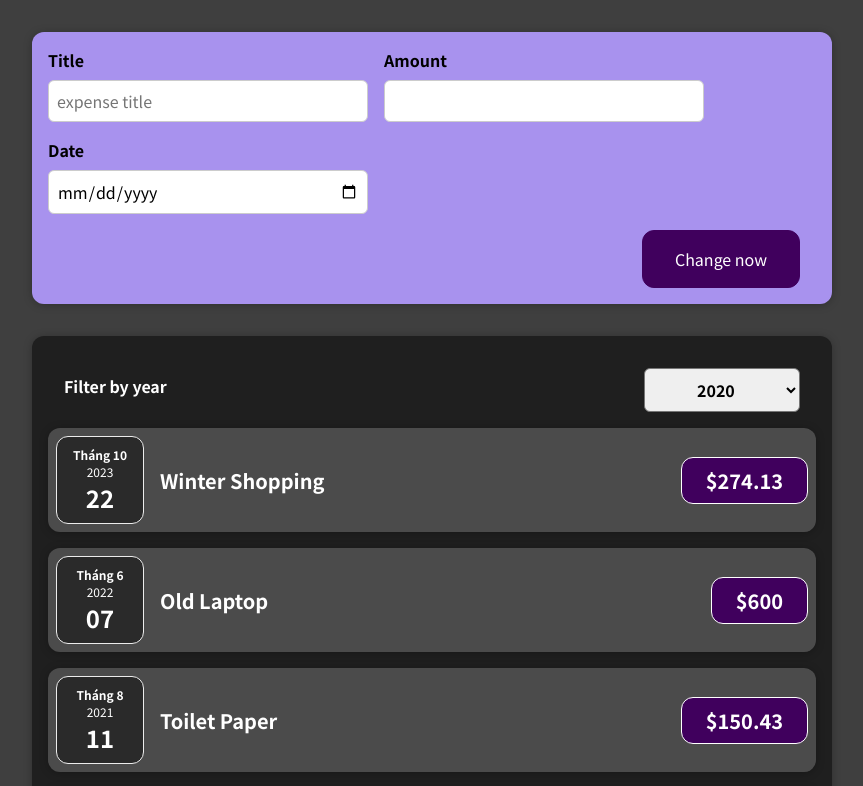
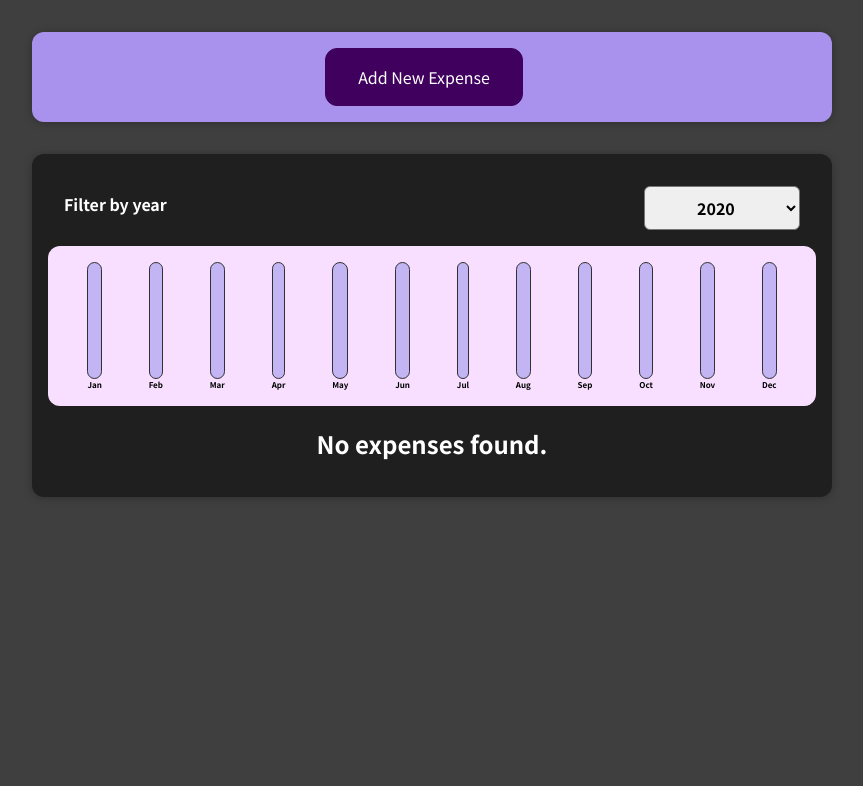
Before and after one commit to phlong19/Expense-Tracker, a React (Create React App) app: page / in a window 1280 px wide. Shown: the top 786 px of the page, without its empty margins (208-1071 px from the left). Built offline with nearby package versions, Linux system fonts and the light colour scheme.

Commit message:
completed

```diff
--- a/src/App.js
+++ b/src/App.js
@@ -27,6 +27,12 @@ const DUMMY_EXPENSES = [
     amount: 78.5,
     date: new Date(2019, 11, 3),
   },
+  {
+    id: 5,
+    title: 'Water Bottle',
+    amount: 5,
+    date: new Date(2022, 10, 19),
+  },
 ];
 
 const App = () => {
--- /dev/null
+++ b/src/components/Chart/Chart.css
@@ -0,0 +1,9 @@
+.chart {
+    padding: 1rem;
+    border-radius: 12px;
+    background-color: #f8dfff;
+    text-align: center;
+    display: flex;
+    justify-content: space-around;
+    height: 10rem;
+  }
--- /dev/null
+++ b/src/components/Chart/Chart.js
@@ -0,0 +1,22 @@
+import './Chart.css';
+import ChartBar from './ChartBar';
+
+const Chart = props => {
+  const dataPointsValue = props.dataPoints.map(dataPoint => dataPoint.value);
+
+  const totalMax = Math.max(...dataPointsValue);
+  return (
+    <div className="chart">
+      {props.dataPoints.map(dataPoint => (
+        <ChartBar
+          key={dataPoint.label}
+          value={dataPoint.value}
+          maxValue={totalMax}
+          label={dataPoint.label}
+        />
+      ))}
+    </div>
+  );
+};
+
+export default Chart;
--- /dev/null
+++ b/src/components/Chart/ChartBar.css
@@ -0,0 +1,30 @@
+.chart-bar{
+    height: 100%;
+    display: flex;
+    flex-direction: column;
+    align-items: center;
+}
+
+.chart-bar__inner{
+    height: 100%;
+    width: 100%;
+    border: 1px solid #313131;
+    border-radius:12px;
+    background-color: #c3b4f3;
+    overflow: hidden;
+    display: flex;
+    flex-direction: column;
+    justify-content: flex-end;
+}
+
+.chart-bar__fill {
+    background-color: #4826b9;
+    width: 100%;
+    transition: all 0.3s ease-out;
+  }
+
+  .chart-bar__label {
+    font-weight: bold;
+    font-size: 0.5rem;
+    text-align: center;
+  }
--- /dev/null
+++ b/src/components/Chart/ChartBar.js
@@ -0,0 +1,21 @@
+import './ChartBar.css';
+
+const ChartBar = props => {
+  let barFillHeight = '0%';
+  if (props.maxValue > 0) {
+    barFillHeight = Math.round((props.value / props.maxValue) * 100) + '%';
+  }
+  return (
+    <div className="chart-bar">
+      <div className="chart-bar__inner">
+        <div
+          className="chart-bar__fill"
+          style={{ height: barFillHeight }}
+        ></div>
+      </div>
+      <div className="chart-bar__label">{props.label}</div>
+    </div>
+  );
+};
+
+export default ChartBar;
--- /dev/null
+++ b/src/components/Expenses/ExpenesesChart.js
@@ -0,0 +1,26 @@
+import Chart from '../Chart/Chart';
+
+const ExpensesChart = props => {
+    const chartDataPoints = [
+        { label: 'Jan', value: 0 },
+        { label: 'Feb', value: 0 },
+        { label: 'Mar', value: 0 },
+        { label: 'Apr', value: 0 },
+        { label: 'May', value: 0 },
+        { label: 'Jun', value: 0 },
+        { label: 'Jul', value: 0 },
+        { label: 'Aug', value: 0 },
+        { label: 'Sep', value: 0 },
+        { label: 'Oct', value: 0 },
+        { label: 'Nov', value: 0 },
+        { label: 'Dec', value: 0 },
+    ];
+
+    for (const expense of props.expenses) {
+        const expenseMonth = expense.date.getMonth();
+        chartDataPoints[expenseMonth].value += expense.amount;
+    }
+  return <Chart dataPoints={chartDataPoints} />;
+};
+
+export default ExpensesChart;
--- a/src/components/Expenses/ExpenseItems.js
+++ b/src/components/Expenses/ExpenseItems.js
@@ -4,6 +4,7 @@ import Card from '../UI/Card';
 
 const ExpenseItem = props => {
   return (
+    <li>
       <Card className="expense-item">
         <ExpenseDate date={props.date} />
         <div className="expense-item__description">
@@ -11,6 +12,7 @@ const ExpenseItem = props => {
           <div className="expense-item__price">${props.amount}</div>
         </div>
       </Card>
+    </li>
   );
 };
 
--- /dev/null
+++ b/src/components/Expenses/ExpenseList.css
@@ -0,0 +1,9 @@
+.expenses-list {
+  list-style: none;
+  padding: 0;
+}
+
+.expenses-list__fallback {
+  color: white;
+  text-align: center;
+}
--- a/src/components/Expenses/Expenses.js
+++ b/src/components/Expenses/Expenses.js
@@ -1,8 +1,9 @@
 import { useState } from 'react';
 import Card from '../UI/Card';
 import ExpenseFilter from './ExpenseFilter';
-import ExpenseItem from './ExpenseItems';
 import './Expenses.css';
+import ExpenseList from './ExpensesList';
+import ExpensesChart from './ExpenesesChart';
 
 const Expenses = props => {
   const [filteredYear, setFilteredYear] = useState('2020');
@@ -11,6 +12,10 @@ const Expenses = props => {
     setFilteredYear(selectedYear);
   };
 
+  const filteredExpenses = props.items.filter(
+    expense => expense.date.getFullYear().toString() === filteredYear
+  );
+
   return (
     <div>
       <Card className="expenses">
@@ -18,17 +23,8 @@ const Expenses = props => {
           selected={filteredYear}
           onChangeFilter={filterChangeHandler}
         />
-
-        {props.items.map(ex => {
-          return (
-            <ExpenseItem
-              key={ex.id}
-              title={ex.title}
-              date={new Date(ex.date)}
-              amount={ex.amount}
-            />
-          );
-        })}
+        <ExpensesChart expenses={filteredExpenses} />
+        <ExpenseList items={filteredExpenses} />
       </Card>
     </div>
   );
--- /dev/null
+++ b/src/components/Expenses/ExpensesList.js
@@ -0,0 +1,23 @@
+import ExpenseItem from './ExpenseItems';
+import './ExpenseList.css';
+
+const ExpenseList = props => {
+  if (props.items.length === 0) {
+    return <h2 className="expenses-list__fallback">No expenses found.</h2>;
+  }
+
+  return (
+    <ul className="expenses-list">
+      {props.items.map(ex => (
+        <ExpenseItem
+          key={ex.id}
+          title={ex.title}
+          date={new Date(ex.date)}
+          amount={ex.amount}
+        />
+      ))}
+    </ul>
+  );
+};
+
+export default ExpenseList;
--- a/src/components/NewExpense/ExpenseForm.js
+++ b/src/components/NewExpense/ExpenseForm.js
@@ -35,7 +35,7 @@ const ExpenseForm = props => {
 
     const expense = {
       title: enteredTitle,
-      amount: enteredAmount,
+      amount: +enteredAmount,
       date: new Date(enteredDate),
     };
     // child communicate up to parent
--- a/src/components/NewExpense/NewExpense.js
+++ b/src/components/NewExpense/NewExpense.js
@@ -1,17 +1,38 @@
 import './NewExpense.css';
 import ExpenseForm from './ExpenseForm';
+import { useState } from 'react';
 
 const NewExpense = props => {
+  const [isEditing, setIsEditing] = useState(false);
+
   const saveExpenseDataHandler = enteredExpenseData => {
     const expenseData = {
       ...enteredExpenseData,
       id: Math.random().toString(),
     };
     props.onAddExpense(expenseData);
+    setIsEditing(false);
   };
+
+  const startEditingHandler = () => {
+    setIsEditing(true);
+  };
+
+  const stopEditingHandler = () => {
+    setIsEditing(false);
+  };
+
   return (
     <div className="new-expense">
-      <ExpenseForm onSaveExpenseData={saveExpenseDataHandler} />
+      {!isEditing && (
+        <button onClick={startEditingHandler}>Add New Expense</button>
+      )}
+      {isEditing && (
+        <ExpenseForm
+          onSaveExpenseData={saveExpenseDataHandler}
+          onCancel={stopEditingHandler}
+        />
+      )}
     </div>
   );
 };
```
Lines whose indentation alone changed are shown as unchanged.
